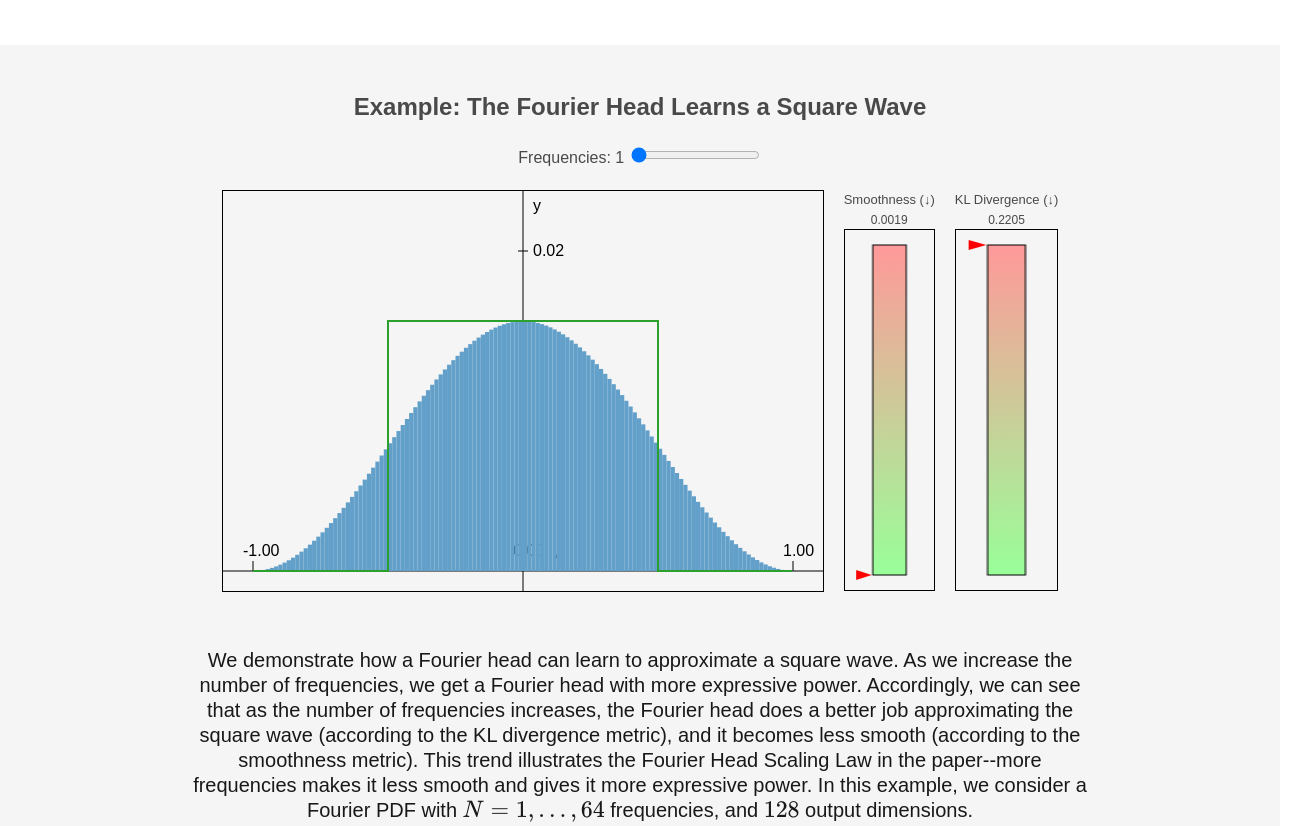
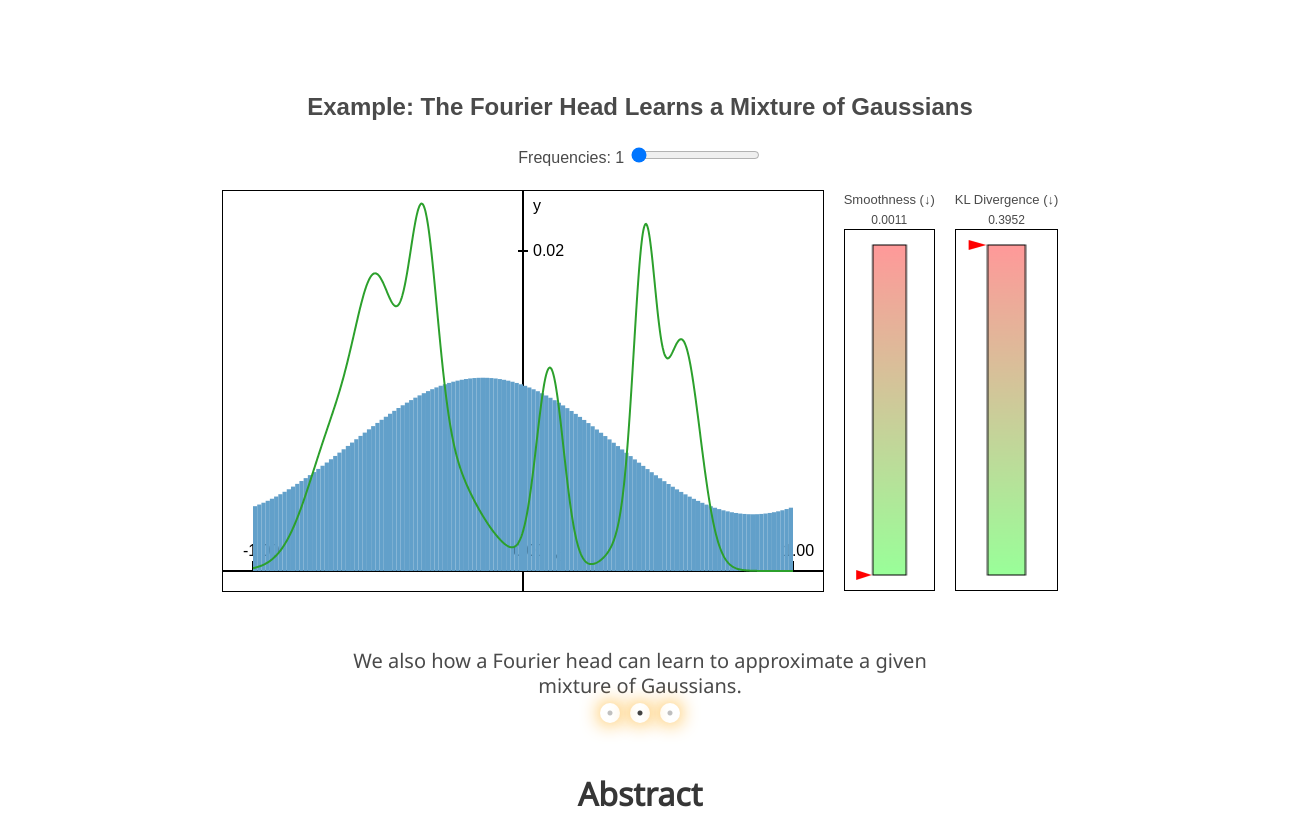
Before and after one commit to nate-gillman/professional-site, a plain HTML site: page fourier-head.html in a window 1280 px wide. Shown: the part 602-1428 px from the top of the page, 1305 px wide, since content can reach past the window. Drawn offline with nearby package versions, Linux system fonts and the light colour scheme; some icons are missing; a web font is replaced by a local one.

Commit message:
add caro to fourier head. (#11)

```diff
--- a/fourier-head.html
+++ b/fourier-head.html
@@ -28,7 +28,6 @@
   <link rel="icon" type="image/x-icon" href="fourier-head-static/images/favicon.ico">
   <link href="https://fonts.googleapis.com/css?family=Google+Sans|Noto+Sans|Castoro"
   rel="stylesheet">
-
   <link rel="stylesheet" href="fourier-head-static/css/bulma.min.css">
   <link rel="stylesheet" href="fourier-head-static/css/bulma-carousel.min.css">
   <link rel="stylesheet" href="fourier-head-static/css/bulma-slider.min.css">
@@ -45,6 +44,26 @@
   <script src="fourier-head-static/js/index.js"></script>
   <script type="module" src="fourier-head-static/js/fourier-series-component.js"></script>
   <script type="text/javascript" async src="https://cdn.jsdelivr.net/npm/mathjax@3/es5/tex-mml-chtml.js"></script>
+  <script type="text/javascript" src="https://cdn.jsdelivr.net/npm/slick-carousel@1.8.1/slick/slick.min.js"></script>
+  <link rel="stylesheet" type="text/css" href="https://cdn.jsdelivr.net/npm/slick-carousel@1.8.1/slick/slick.css"/>
+  <link rel="stylesheet" type="text/css" href="https://cdn.jsdelivr.net/npm/slick-carousel@1.8.1/slick/slick-theme.css"/>
+  <style>
+    .glow {
+      animation: glowing 1.5s infinite;
+      border-radius: 50%;
+    }
+    @keyframes glowing {
+      0% {
+        box-shadow: 0 0 5px rgba(255, 165, 0, 0.5);
+      }
+      50% {
+        box-shadow: 0 0 20px rgba(255, 165, 0, 1);
+      }
+      100% {
+        box-shadow: 0 0 5px rgba(255, 165, 0, 0.5);
+      }
+    }
+  </style>
 </head>
 <body>
 
@@ -153,17 +172,16 @@
 </section>
 
 
-
-
-<section class="hero teaser is-light">
-  <div class="container is-max-desktop">
-    <div class="hero-body">
+<div class="your-class">
+  <div>
+    <div>
       <br>
       <fourier-series-component
         data-source="fourier-head-static/js/data-square-wave.json"
         title="Example: The Fourier Head Learns a Square Wave">
       </fourier-series-component>
       <br>
+      <div style="max-width: 50%;  margin:0 auto;">
         <h2 class="subtitle has-text-centered">
           <br>
           We demonstrate how a Fourier head can learn to approximate a square wave.
@@ -177,42 +195,77 @@
         </h2>
       </div>
     </div>
-</section>
-
-<section class="hero teaser is-light">
-  <div class="container is-max-desktop">
-    <div class="hero-body">
+  </div>
+  <div>
+    <div>
       <br>
       <fourier-series-component
         data-source="fourier-head-static/js/data-mixture-of-gaussians-v1.json"
         title="Example: The Fourier Head Learns a Mixture of Gaussians">
       </fourier-series-component>
       <br>
+      <div style="max-width: 50%;  margin:0 auto;">
         <h2 class="subtitle has-text-centered">
           <br>
           We also how a Fourier head can learn to approximate a given mixture of Gaussians.
         </h2>
       </div>
     </div>
-</section>
-
-<section class="hero teaser is-light">
-  <div class="container is-max-desktop">
-    <div class="hero-body">
+  </div>
+  <div>
+    <div>
       <br>
       <fourier-series-component
         data-source="fourier-head-static/js/data-mixture-of-gaussians-v2.json"
         title="Example: The Fourier Head Learns a Complicated Mixture of Gaussians">
       </fourier-series-component>
       <br>
+      <div style="max-width: 50%;  margin:0 auto;">
         <h2 class="subtitle has-text-centered">
           <br>
           We also how a Fourier head can learn to approximate a given mixture of Gaussians.
         </h2>
       </div>
     </div>
-</section>
+  </div>
+</div>
 
+<script type="text/javascript">
+  $(document).ready(function(){
+    $('.your-class').slick({
+      arrows: true,
+      dots: true,
+      infinite: true,
+      slidesToShow: 1,
+      slidesToScroll: 1,
+      draggable: false,
+      autoplay: true,
+      autoplaySpeed: 3000,
+      adaptiveHeight: true,
+    });
+  });
+</script>
+
+
+<script>
+  document.addEventListener("DOMContentLoaded", function() {
+    const callback = function(mutationsList) {
+    mutationsList.forEach(mutation => {
+        if (mutation.type === 'childList') {
+          const containers = document.querySelectorAll('.slick-dots');
+          containers.forEach(container => {
+            const buttons = container.querySelectorAll('button');
+            buttons.forEach(button => {
+              button.classList.add('glow');
+            });
+          });
+        }
+      });
+    };
+    const observer = new MutationObserver(callback);
+    observer.observe(document.body, { childList: true, subtree: true });
+  });
+</script>
 
 <!-- Paper abstract -->
 <section class="section hero">
```
Lines whose indentation alone changed are shown as unchanged.
